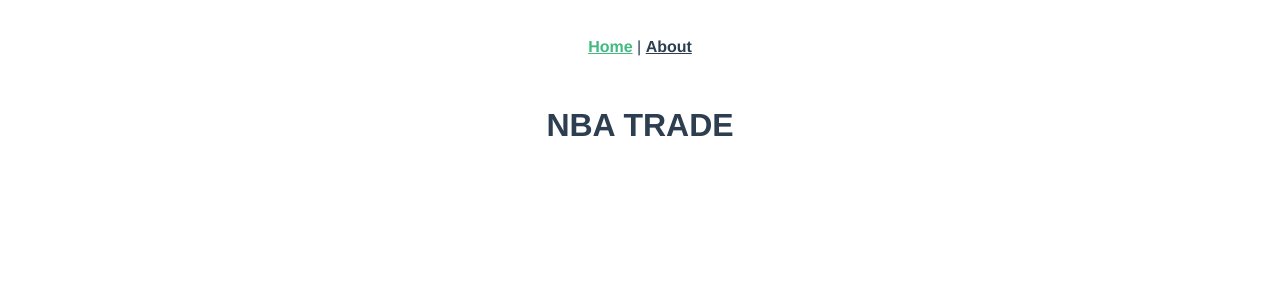
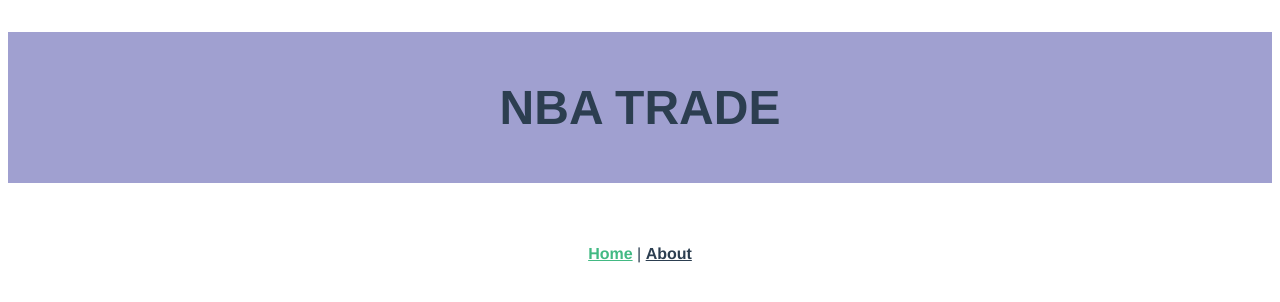
Before and after one commit to RaspingHare3640/IrvineHacks, a Vue app in the folder frontend/: page /#/ in a window 1280 px wide. Shown: the top 302 px of the page. Built offline with nearby package versions, Linux system fonts and the light colour scheme.

Commit message:
Made Header

```diff
--- a/frontend/src/App.vue
+++ b/frontend/src/App.vue
@@ -1,10 +1,23 @@
 <template>
+  <Header />
   <nav>
     <router-link to="/">Home</router-link> |
     <router-link to="/about">About</router-link>
   </nav>
   <router-view/>
 </template>
+
+<script>
+import Header from "./components/Header.vue"
+
+export default {
+  name: 'App',
+  components: {
+    Header
+  }
+}
+</script>
+
 
 <style>
 #app {
--- a/frontend/src/components/Header.vue
+++ b/frontend/src/components/Header.vue
@@ -13,5 +13,9 @@
 
 
 <style scoped>
-
+    h1 {
+        background-color: rgb(160, 160, 208);
+        padding: 1em;
+        font-size: 3em;
+    }
 </style>
--- a/frontend/src/views/HomeView.vue
+++ b/frontend/src/views/HomeView.vue
@@ -1,7 +1,7 @@
 <template>
   <div class="home">
-      <Header/>
-  </div>
+      <!-- <Header/>   -->
+      </div>
 </template>
 
 <script>
```
